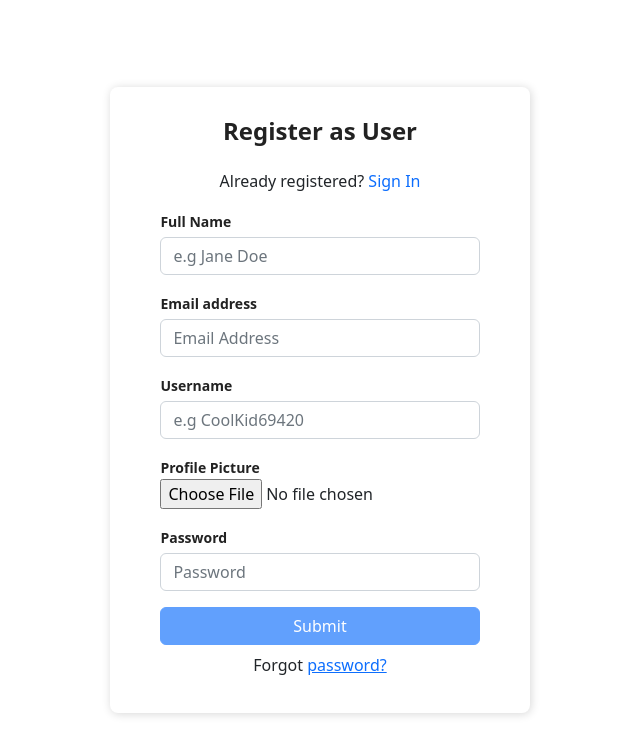
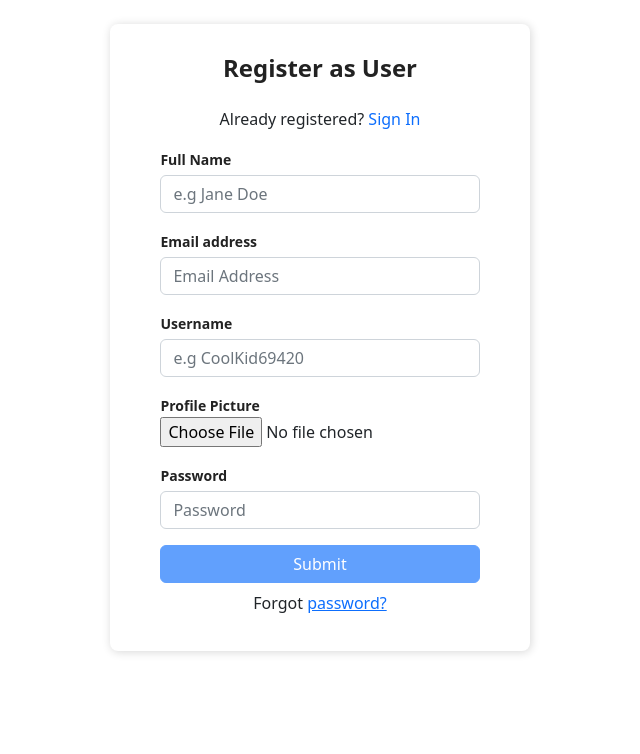
Before and after one commit to e-lich/globe-runner, a React (Create React App) app in the folder IzvorniKod/frontend/: page /register/basic in a window 1280 px wide. Shown: the top 754 px of the page, without its empty margins (320-960 px from the left). Built offline with nearby package versions, Linux system fonts and the light colour scheme.

Commit message:
bugfix-register title exiting the screen

```diff
--- a/IzvorniKod/frontend/src/pages/BasicRegister.tsx
+++ b/IzvorniKod/frontend/src/pages/BasicRegister.tsx
@@ -101,7 +101,7 @@ function BasicRegister() {
   }, [email, password, fullName, username, file, error]);
 
   return (
-    <div className="Auth-form-container">
+    <div className="d-flex justify-content-center m-4">
       <form className="Auth-form">
         <div className="Auth-form-content">
           <h3 className="Auth-form-title">Register as User</h3>
--- a/IzvorniKod/frontend/src/pages/CartographerRegister.tsx
+++ b/IzvorniKod/frontend/src/pages/CartographerRegister.tsx
@@ -127,7 +127,7 @@ function CartographerRegister() {
     else setSubmitDisabled(true);
   }, [email, password, fullName, IBAN, username, file, fileID, error]);
   return (
-    <div className="Auth-form-container">
+    <div className="d-flex justify-content-center m-4">
       <form className="Auth-form" style={{ width: "40%" }}>
         <div className="Auth-form-content">
           <h3 className="Auth-form-title">Register as Cartographer</h3>
--- a/IzvorniKod/frontend/src/pages/SignIn.tsx
+++ b/IzvorniKod/frontend/src/pages/SignIn.tsx
@@ -60,7 +60,7 @@ export default function SignIn() {
   }, [email, password]);
 
   return (
-    <div className="Auth-form-container">
+    <div className="d-flex justify-content-center m-4">
       <form className="Auth-form">
         <div className="Auth-form-content">
           <h3 className="Auth-form-title">Sign In</h3>
```
